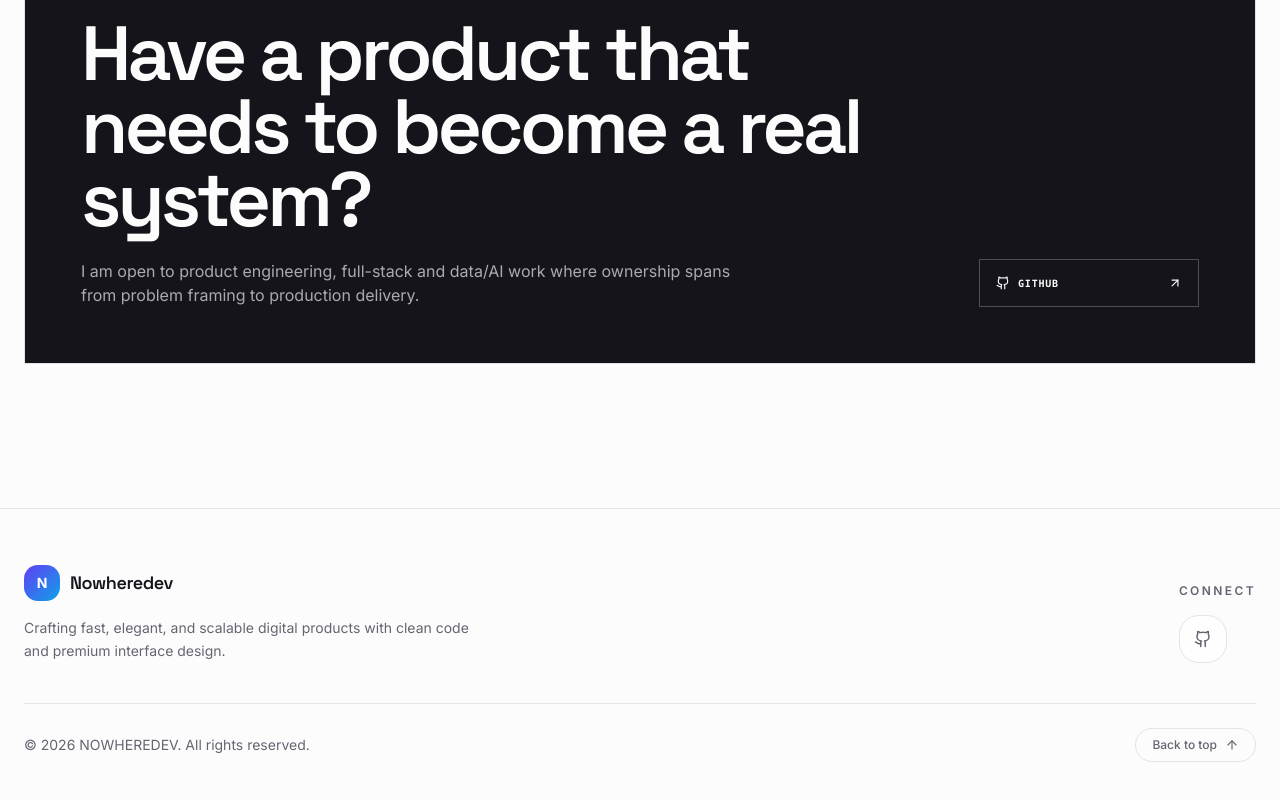
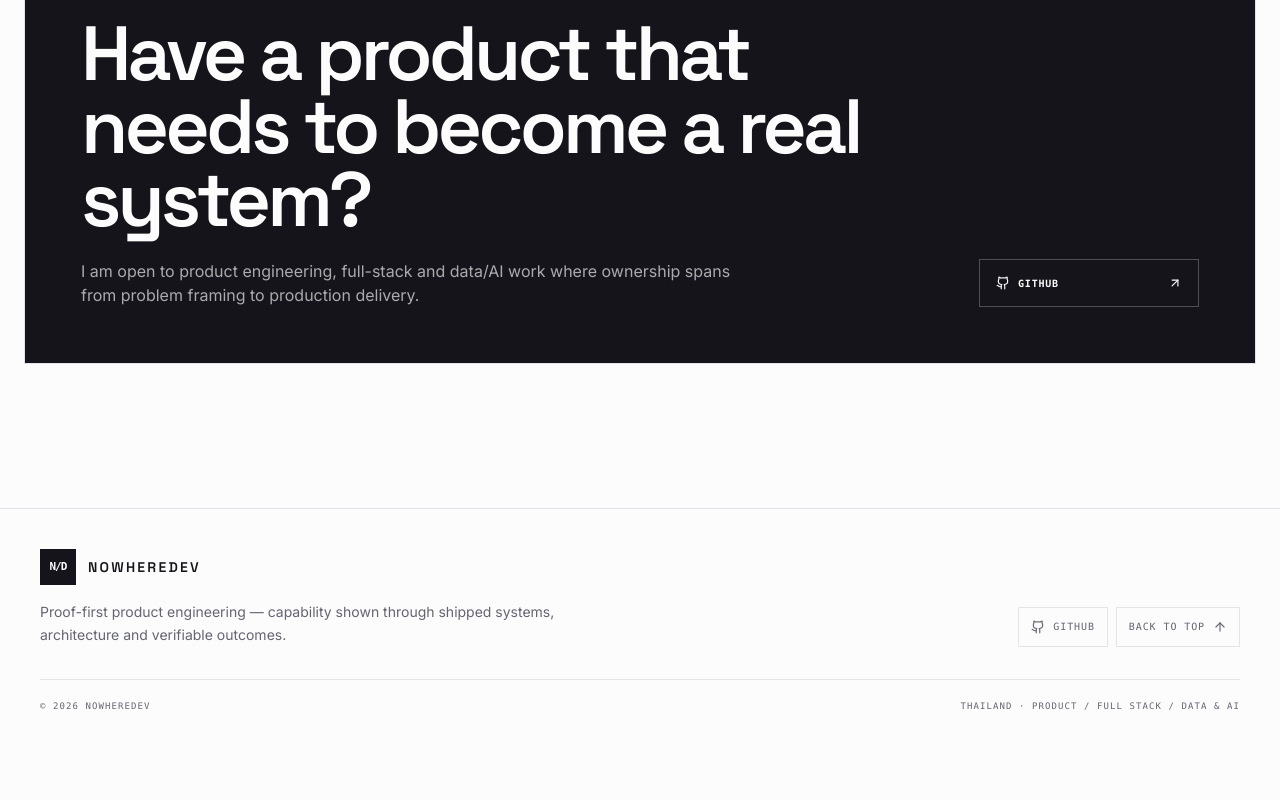
Before and after one commit to kzabCde/NowhereDev, a Next.js app: page / in a window 1280 px wide. Shown: the part 6632-7432 px from the top of the page. After the commit the page ends 7385 px from the top, so only its background shows below. Built offline with nearby package versions, Linux system fonts and the light colour scheme; no server answers.

Commit message:
align footer with neo-editorial portfolio identity

```diff
--- a/components/Footer.tsx
+++ b/components/Footer.tsx
@@ -1,66 +1,53 @@
 "use client";
 
 import Link from "next/link";
-import { ArrowUp } from "lucide-react";
-import { motion } from "framer-motion";
-import SocialIcons from "./SocialIcons";
+import { ArrowUp, Github } from "lucide-react";
 import { siteConfig } from "@/data/siteConfig";
+import { useLanguage } from "@/components/providers/LanguageProvider";
 
 export default function Footer() {
+  const { language } = useLanguage();
+
   return (
-    <footer className="border-t border-border px-6 py-14">
-      <div className="mx-auto w-full max-w-7xl">
-        <div className="grid gap-10 md:grid-cols-2 md:items-end">
-          <motion.div
-            initial={{ opacity: 0, y: 16 }}
-            whileInView={{ opacity: 1, y: 0 }}
-            viewport={{ once: true }}
-          >
-            <Link href="#home" className="flex items-center gap-2.5">
-              <span className="grid h-9 w-9 place-items-center rounded-lg bg-gradient-to-br from-primary to-secondary text-sm font-bold text-primary-foreground">
-                {siteConfig.brand.charAt(0)}
-              </span>
-              <span className="font-display text-lg font-semibold tracking-tight text-foreground">
-                {siteConfig.brand.charAt(0) +
-                  siteConfig.brand.slice(1).toLowerCase()}
-              </span>
-            </Link>
-
-            <p className="mt-4 max-w-md text-sm leading-relaxed text-muted-foreground">
-              Crafting fast, elegant, and scalable digital products with clean
-              code and premium interface design.
-            </p>
-          </motion.div>
-
-          <motion.div
-            initial={{ opacity: 0, y: 16 }}
-            whileInView={{ opacity: 1, y: 0 }}
-            viewport={{ once: true }}
-            transition={{ delay: 0.08 }}
-            className="md:flex md:justify-end"
-          >
-            <div>
-              <p className="mb-4 text-xs font-semibold uppercase tracking-[0.2em] text-muted-foreground md:text-right">
-                Connect
-              </p>
-              <SocialIcons compact />
-            </div>
-          </motion.div>
+    <footer className="border-t border-border px-6 py-10 lg:px-10">
+      <div className="mx-auto flex w-full max-w-7xl flex-col gap-8 md:flex-row md:items-end md:justify-between">
+        <div>
+          <Link href="#home" className="inline-flex items-center gap-3">
+            <span className="grid h-9 w-9 place-items-center border border-foreground bg-foreground font-mono text-[11px] font-bold tracking-[-0.08em] text-background">
+              N/D
+            </span>
+            <span className="font-display text-sm font-semibold tracking-[0.16em] text-foreground">
+              NOWHEREDEV
+            </span>
+          </Link>
+          <p className="mt-4 max-w-xl text-sm leading-relaxed text-muted-foreground">
+            {language === "th"
+              ? "Proof-first Product Engineering — แสดงความสามารถผ่านระบบที่สร้างจริง architecture และผลลัพธ์ที่ตรวจสอบได้"
+              : "Proof-first product engineering — capability shown through shipped systems, architecture and verifiable outcomes."}
+          </p>
         </div>
 
-        <div className="mt-10 flex flex-col gap-4 border-t border-border pt-6 md:flex-row md:items-center md:justify-between">
-          <p className="text-sm text-muted-foreground">
-            © {new Date().getFullYear()} {siteConfig.brand}. All rights
-            reserved.
-          </p>
-
+        <div className="flex flex-wrap items-center gap-2">
+          <Link
+            href={siteConfig.socials.github}
+            target="_blank"
+            rel="noreferrer"
+            className="inline-flex h-10 items-center gap-2 border border-border px-3 font-mono text-[10px] uppercase tracking-[0.09em] text-muted-foreground transition-colors hover:border-primary hover:text-primary"
+          >
+            <Github size={14} /> GitHub
+          </Link>
           <Link
             href="#home"
-            className="inline-flex w-fit items-center gap-2 rounded-full border border-border px-4 py-2 text-xs font-medium text-muted-foreground transition-colors hover:bg-foreground hover:text-background"
+            className="inline-flex h-10 items-center gap-2 border border-border px-3 font-mono text-[10px] uppercase tracking-[0.09em] text-muted-foreground transition-colors hover:border-primary hover:text-primary"
           >
-            Back to top <ArrowUp size={14} />
+            {language === "th" ? "กลับด้านบน" : "Back to top"} <ArrowUp size={14} />
           </Link>
         </div>
+      </div>
+
+      <div className="mx-auto mt-8 flex w-full max-w-7xl flex-col gap-2 border-t border-border pt-5 font-mono text-[9px] uppercase tracking-[0.12em] text-muted-foreground sm:flex-row sm:items-center sm:justify-between">
+        <span>© {new Date().getFullYear()} NOWHEREDEV</span>
+        <span>Thailand · Product / Full Stack / Data & AI</span>
       </div>
     </footer>
   );
```
